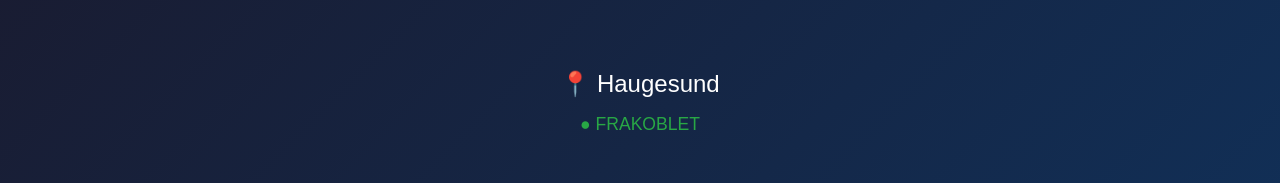
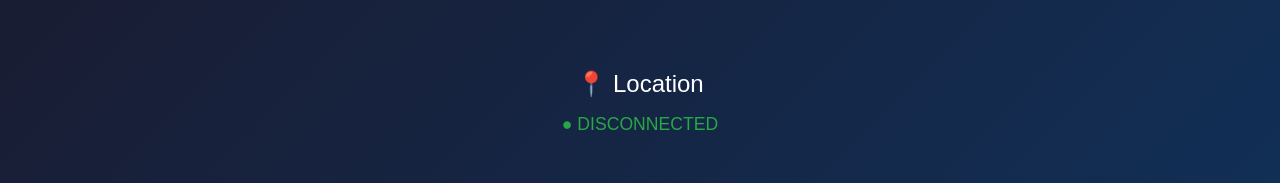
Before and after one commit to AleFor08/Weather-App, a Vue app in the folder vue/: page / in a window 1280 px wide. Shown: the part 182-365 px from the top of the page. Built offline with nearby package versions, Linux system fonts and the light colour scheme; no server answers.

Commit message:
Update default place in metrics from 'Haugesund' to 'Location' and from ''frakoblet'' to ''Disconnected''

```diff
--- a/vue/src/App.vue
+++ b/vue/src/App.vue
@@ -7,7 +7,7 @@ const metrics = ref({
     desc: '',
     windspeed: 0,
     humidity: 0,
-    place: 'Haugesund'
+    place: 'Location'
 })
 
 onMounted(() => {
@@ -28,7 +28,7 @@ onMounted(() => {
             desc: content.desc ?? String(raw.content),
             windspeed: content.windspeed ?? 0,
             humidity: content.humidity ?? 0,
-            place: content.place ?? 'Haugesund'
+            place: content.place ?? 'Location'
         }
     }
     es.onerror = () => {
@@ -42,7 +42,7 @@ onMounted(() => {
 <template>
     <div class="app">
         <h1>📍 {{ metrics.place }}</h1>
-        <p class="status">{{ metrics.status === 'connected' ? '● LIVE' : '● FRAKOBLET' }}</p>
+        <p class="status">{{ metrics.status === 'connected' ? '● LIVE' : '● DISCONNECTED' }}</p>
         <p class="temp">{{ metrics.temp }}°C</p>
         <p class="desc">{{ metrics.desc }}</p>
         <p>💨 {{ metrics.windspeed }} m/s</p>
```
